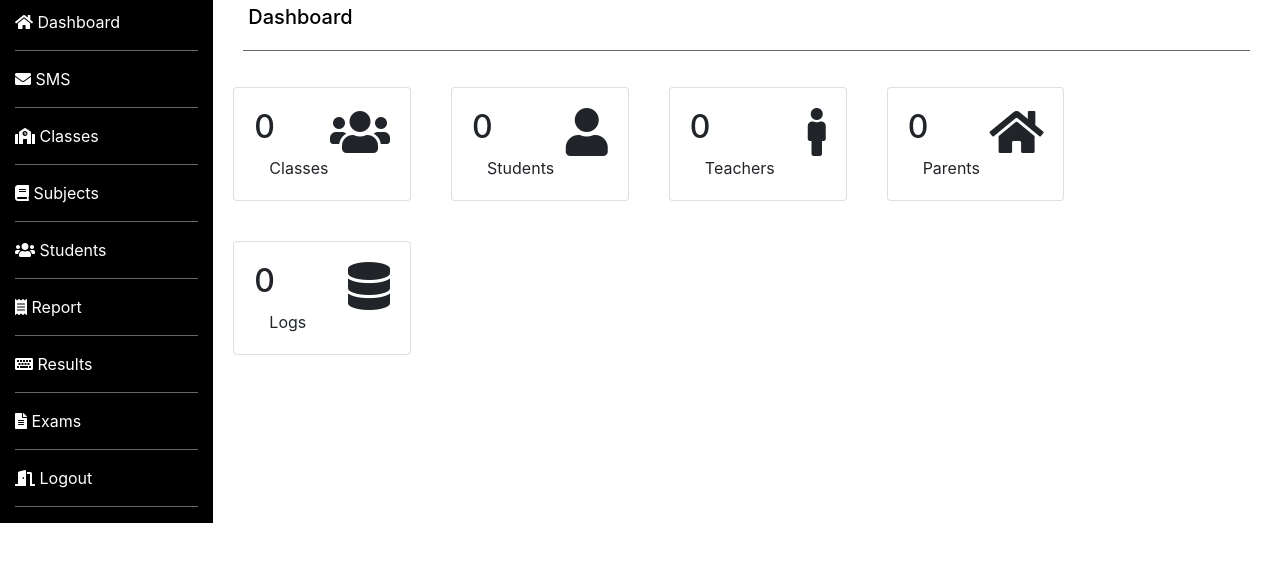
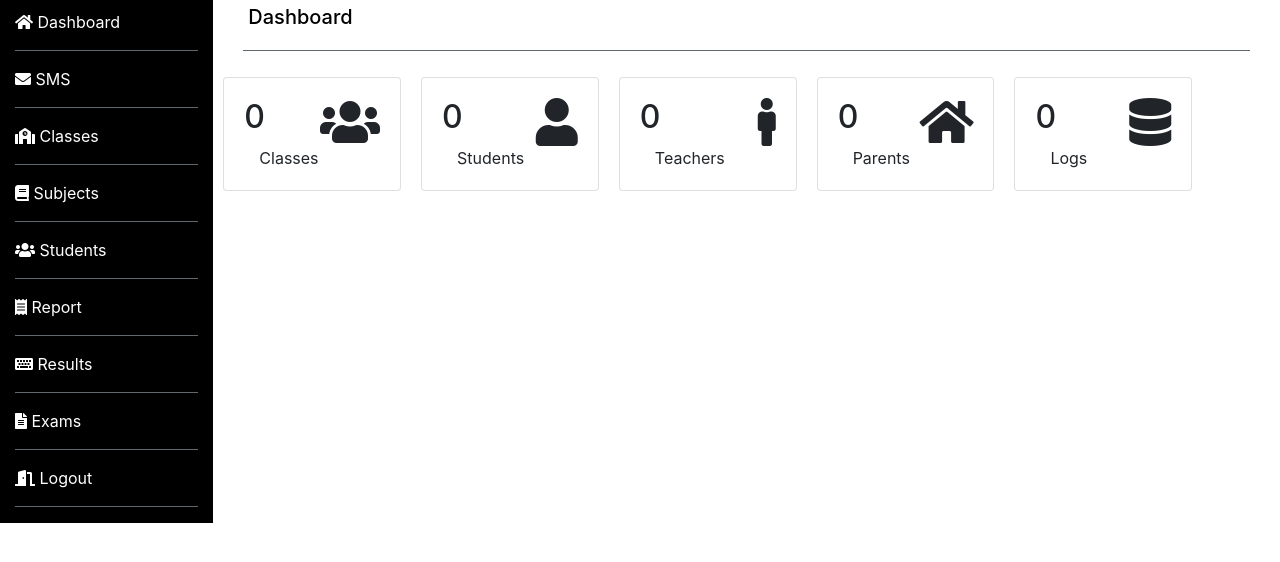
Before and after one commit to ngangavic/school-sys, a PHP site: page /admin/index.php in a window 1280 px wide. Shown: the top 562 px of the page. Run offline with PHP 8.4, Linux system fonts and the light colour scheme; the visitor is signed in with stand-in values (Sample User, id 1); data comes from the database, SQL or seed files in the repository.

Commit message:
admin cards layout fix

```diff
--- a/admin/style.css
+++ b/admin/style.css
@@ -16,5 +16,5 @@ hr{
 }
 
 .my-card{
-    margin: 20px;
+    margin: 10px;
 }
```
